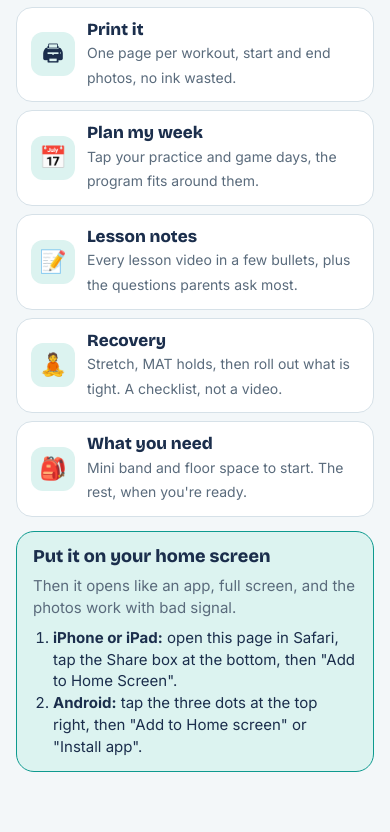
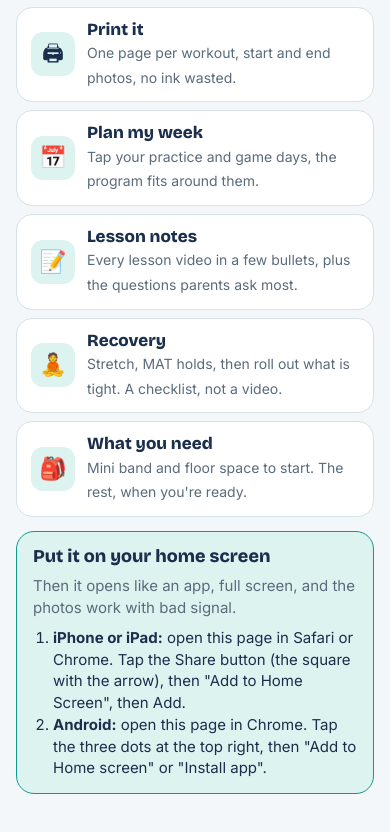
Before and after one commit to michellemariefit/YAE-Player, a plain HTML site: page start.html in a window 390 px wide. Shown: the part 852-1684 px from the top of the page. Drawn offline with nearby package versions, Linux system fonts and the light colour scheme.

Commit message:
Home screen steps: Safari or Chrome on iPhone
Co-Authored-By: Claude Fable 5.1 <noreply@anthropic.com>
Claude-Session: https://claude.ai/code/session_019NggvoQn7cvGX9tux7Vj4m

```diff
--- a/start.html
+++ b/start.html
@@ -68,8 +68,8 @@ h1{font:800 clamp(30px,9vw,44px)/1.02 var(--display);margin:0}
     <h2>Put it on your home screen</h2>
     <p>Then it opens like an app, full screen, and the photos work with bad signal.</p>
     <ol>
-      <li><b>iPhone or iPad:</b> open this page in Safari, tap the Share box at the bottom, then "Add to Home Screen".</li>
-      <li><b>Android:</b> tap the three dots at the top right, then "Add to Home screen" or "Install app".</li>
+      <li><b>iPhone or iPad:</b> open this page in Safari or Chrome. Tap the Share button (the square with the arrow), then "Add to Home Screen", then Add.</li>
+      <li><b>Android:</b> open this page in Chrome. Tap the three dots at the top right, then "Add to Home screen" or "Install app".</li>
     </ol>
   </section>
 </div>
```
